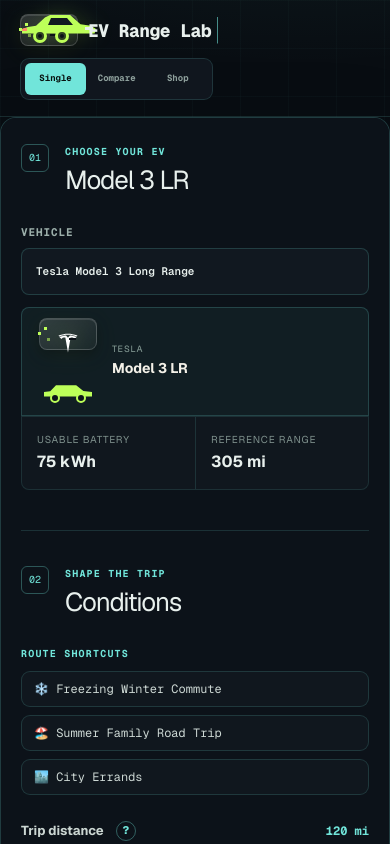
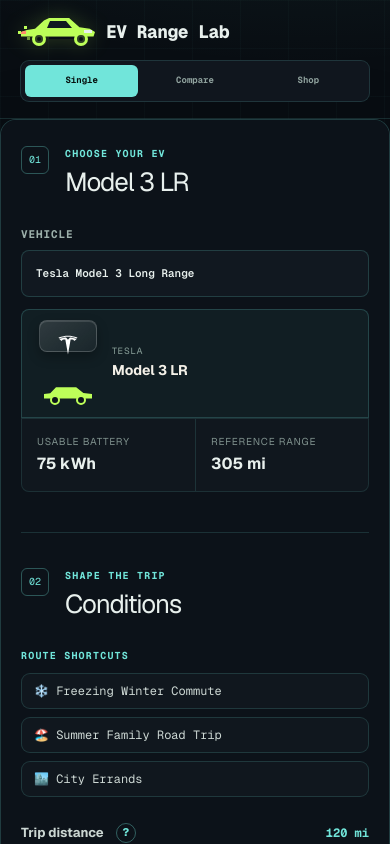
Before and after one commit to drap7-coder/ev-range-lab, a Next.js app: page / in a window 390 px wide. Shown: the top 844 px of the page. Built offline with nearby package versions, Linux system fonts and the light colour scheme.

Commit message:
Repair responsive header layout

```diff
--- a/app/globals.css
+++ b/app/globals.css
@@ -48,12 +48,7 @@
 }
 .brand-name {
   display: inline-block;
-  width: 12ch;
-  overflow: hidden;
   white-space: nowrap;
-  border-right: 1px solid #71e5da;
-  clip-path: inset(0 100% 0 0);
-  animation: brand-type 1.15s steps(12, end) 0.15s forwards, cursor-blink 0.72s step-end 4;
 }
 .brand-mark {
   position: relative;
@@ -317,7 +312,7 @@
   align-items: center;
   gap: 5px;
 }
-.brand-mark {
+.brand-logo-badge {
   display: grid;
   width: 58px;
   height: 32px;
@@ -1274,13 +1269,6 @@
   0%, 100% { transform: scale(0.98); opacity: 0.82; }
   50% { transform: scale(1.03); opacity: 1; }
 }
-@keyframes brand-type {
-  to { clip-path: inset(0 0 0 0); }
-}
-@keyframes cursor-blink {
-  50% { border-right-color: transparent; }
-}
-
 @media (max-width: 1100px) {
   .outlook-stack.dual .result-top { min-height: 82px; }
   .outlook-stack.dual .charge-tip-slot.reserved { min-height: 0; }
@@ -1301,8 +1289,8 @@
   html, body { overflow-x: clip; }
   .site-header { min-height: 0; padding: 14px 20px 16px; flex-direction: column; align-items: stretch; gap: 12px; }
   .brand { align-self: flex-start; }
-  .header-controls { width: 100%; display: grid; grid-template-columns: minmax(0, 1.3fr) minmax(0, 1fr); gap: 8px; }
-  .mode-toggle { flex: 1; }
+  .header-controls { width: 100%; display: flex; }
+  .mode-toggle { width: 100%; }
   .mode-toggle button { flex: 1; min-width: 0; padding: 9px 6px; font-size: 9px; }
   .lede { font-size: 16px; }
   .controls-panel,
@@ -1376,7 +1364,6 @@
 }
 
 @media (prefers-reduced-motion: reduce) {
-  .brand-name { clip-path: none; border-right: 0; }
   *,
   *::before,
   *::after {
--- a/app/page.tsx
+++ b/app/page.tsx
@@ -146,7 +146,7 @@
         </select>
       </label>
       <div className="vehicle-card-heading" style={{ "--car-accent": specs.accent } as CSSProperties}>
-        <span className="picker-brand"><span className="brand-mark"><BrandLogo make={specs.make} /></span><CarSilhouette car={specs} /></span>
+        <span className="picker-brand"><span className="brand-logo-badge"><BrandLogo make={specs.make} /></span><CarSilhouette car={specs} /></span>
         <span><small>{specs.make}</small><strong>{specs.shortName}</strong></span>
       </div>
       <div className="car-specs">
```
